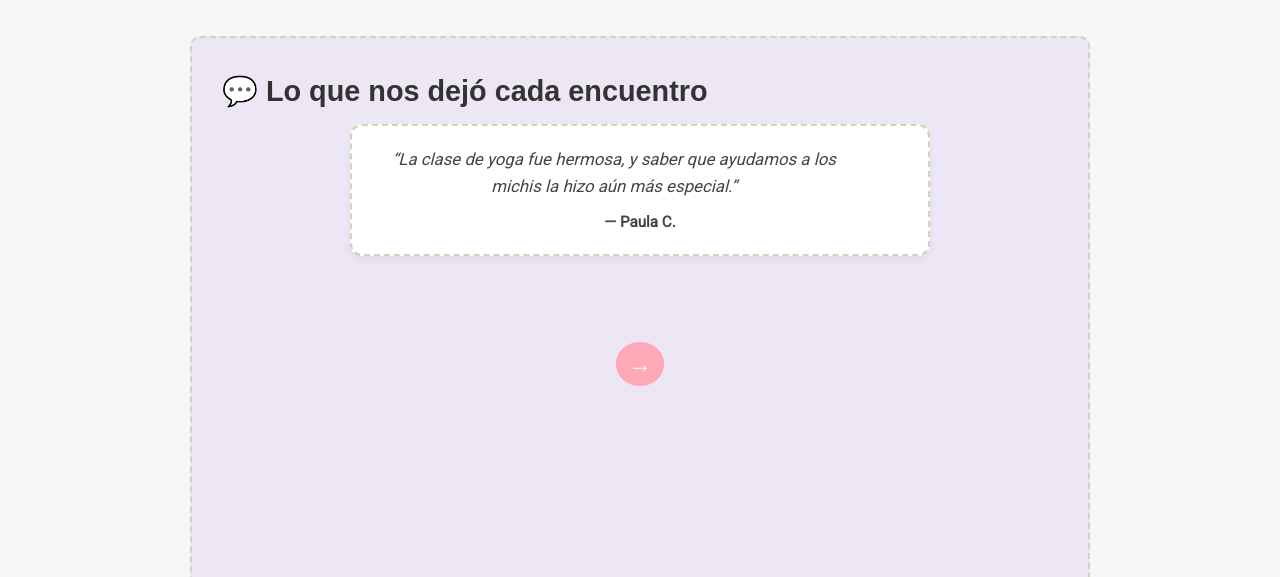
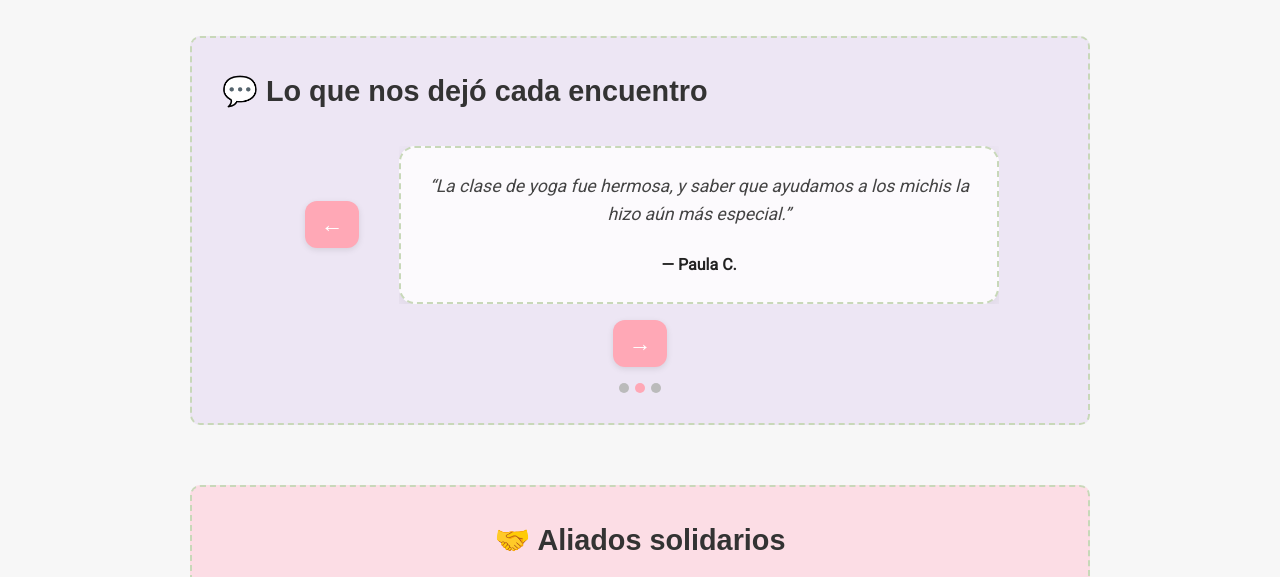
Before and after one commit to Nat-magui/patitas-sitio, a plain HTML site: page docs/eventos.html in a window 1280 px wide. Shown: the part 3250-3827 px from the top of the page. Drawn offline with Linux system fonts and the light colour scheme.

Commit message:
arreglo de LO QUE NOS DEJO CADA ENCUENTRO en eventos

```diff
--- a/docs/css/style.css
+++ b/docs/css/style.css
@@ -2348,3 +2348,97 @@ textarea:valid {
     display: none;
   }
 }
+
+/* ===================================== */
+/* Carrusel exclusivo para EVENTOS.html */
+/* NO compartir clases con otros sliders */
+/* ===================================== */
+.carrusel-eventos {
+  display: flex;
+  align-items: center;
+  justify-content: center;
+  flex-wrap: wrap;
+  gap: 1rem;
+  margin-top: 2rem;
+}
+
+.carrusel-eventos-contenido {
+  display: flex;
+  overflow: hidden;
+  max-width: 600px;
+}
+
+.carrusel-eventos-item {
+  min-width: 100%;
+  opacity: 0;
+  transform: translateX(30px);
+  transition: opacity 0.6s ease, transform 0.6s ease;
+  padding: 1.5rem;
+  box-sizing: border-box;
+  background-color: #ffffffcc;
+  border-radius: 16px;
+  border: 2px dashed var(--verde-salvajes);
+  box-shadow: 0 6px 20px rgba(0, 0, 0, 0.08);
+  text-align: center;
+  display: none;
+  position: relative;
+}
+
+.carrusel-eventos-item.activo {
+  display: block;
+  opacity: 1;
+  transform: translateX(0);
+}
+
+.carrusel-eventos-btn {
+  background-color: var(--acento);
+  border: none;
+  font-size: 1.4rem;
+  padding: 10px 16px;
+  border-radius: 12px;
+  box-shadow: 0 2px 6px rgba(0, 0, 0, 0.1);
+  color: white;
+  cursor: pointer;
+  transition: transform 0.3s ease, background-color 0.3s ease;
+  margin: 0 1.5rem; /* 👉 separa los botones del mensaje central */
+}
+
+.carrusel-eventos-btn:hover {
+  background-color: #ff90a6;
+  transform: translateY(-2px);
+}
+
+.indicadores-eventos {
+  display: flex;
+  justify-content: center;
+  gap: 6px;
+  margin-top: 1rem;
+}
+
+.indicadores-eventos span {
+  width: 10px;
+  height: 10px;
+  background-color: #bbb;
+  border-radius: 50%;
+  display: inline-block;
+  cursor: pointer;
+}
+
+.indicadores-eventos .activo {
+  background-color: var(--acento, #ffa8b6);
+}
+
+.carrusel-eventos-item p {
+  font-style: italic;
+  font-size: 1.1rem;
+  color: #444;
+  line-height: 1.6;
+  margin-bottom: 0.5rem;
+}
+
+.carrusel-eventos-item strong {
+  margin-top: 1rem;
+  display: inline-block;
+  font-weight: 600;
+  color: #222;
+}
--- a/docs/eventos.html
+++ b/docs/eventos.html
@@ -195,30 +195,30 @@
       <!-- Carrusel de testimonios de eventos -->
       <section id="testimonios-eventos" class="fade-in fondo-lavanda">
         <h2>💬 Lo que nos dejó cada encuentro</h2>
-        <div class="carrusel">
+        <div class="carrusel-eventos">
           <button
             id="prevEvento"
-            class="carrusel-btn"
+            class="carrusel-eventos-btn"
             aria-label="Anterior testimonio"
           >
             ←
           </button>
-          <div class="carrusel-contenido" id="carruselEventos">
-            <div class="carrusel-item activo">
+          <div class="carrusel-eventos-contenido" id="carruselEventos">
+            <div class="carrusel-eventos-item activo">
               <p>
                 “Gracias a la feria pude adoptar a mi gata Frida. Las conocí ahí
                 por primera vez.”
               </p>
               <strong>— Sofía R.</strong>
             </div>
-            <div class="carrusel-item">
+            <div class="carrusel-eventos-item">
               <p>
                 “La clase de yoga fue hermosa, y saber que ayudamos a los michis
                 la hizo aún más especial.”
               </p>
               <strong>— Paula C.</strong>
             </div>
-            <div class="carrusel-item">
+            <div class="carrusel-eventos-item">
               <p>
                 “Participamos en familia y terminamos apadrinando a un michi.
                 ¡Una experiencia llena de amor!”
@@ -228,13 +228,13 @@
           </div>
           <button
             id="nextEvento"
-            class="carrusel-btn"
+            class="carrusel-eventos-btn"
             aria-label="Siguiente testimonio"
           >
             →
           </button>
         </div>
-        <div class="indicadores-testimonios" id="indicadores-eventos"></div>
+        <div class="indicadores-eventos" id="indicadores-eventos"></div>
       </section>
 
       <section id="aliados" class="fade-in">
--- a/docs/js/script.js
+++ b/docs/js/script.js
@@ -445,57 +445,82 @@ document.addEventListener("DOMContentLoaded", () => {
     );
   });
 
-  // Carrusel de testimonios de eventos (sección en eventos.html)
-  const carruselEvItems = document.querySelectorAll(
-    "#carruselEventos .carrusel-item"
-  );
-  const prevEv = document.getElementById("prevEvento");
-  const nextEv = document.getElementById("nextEvento");
-  const indicadoresEv = document.getElementById("indicadores-eventos");
+  // Carrusel exclusivo de eventos (eventos.html)
+  (() => {
+    const items = document.querySelectorAll(
+      "#carruselEventos .carrusel-eventos-item"
+    );
+    const prevBtn = document.getElementById("prevEvento");
+    const nextBtn = document.getElementById("nextEvento");
+    const indicadores = document.getElementById("indicadores-eventos");
 
-  if (carruselEvItems.length > 0 && prevEv && nextEv && indicadoresEv) {
-    let currentEv = 0;
+    if (items.length === 0 || !prevBtn || !nextBtn || !indicadores) return;
 
-    // Crear indicadores visuales (bolitas)
-    carruselEvItems.forEach((_, i) => {
-      const bolita = document.createElement("span");
-      bolita.classList.add("indicador-bolita");
-      if (i === 0) bolita.classList.add("activo");
-      bolita.addEventListener("click", () => {
-        currentEv = i;
-        actualizarCarruselEventos();
+    let currentIndex = 0;
+    let autoplay = true;
+    let autoplayInterval;
+
+    // Crear indicadores únicos
+    items.forEach((_, i) => {
+      const dot = document.createElement("span");
+      dot.classList.add("indicador-evento");
+      if (i === 0) dot.classList.add("activo");
+      dot.addEventListener("click", () => {
+        currentIndex = i;
+        actualizar();
+        detenerAutoplay();
       });
-      indicadoresEv.appendChild(bolita);
+      indicadores.appendChild(dot);
     });
 
-    // Actualiza el carrusel mostrando solo el testimonio actual
-    const actualizarCarruselEventos = () => {
-      carruselEvItems.forEach((item, i) =>
-        item.classList.toggle("activo", i === currentEv)
-      );
-      indicadoresEv
-        .querySelectorAll(".indicador-bolita")
-        .forEach((dot, i) => dot.classList.toggle("activo", i === currentEv));
+    const actualizar = () => {
+      items.forEach((item, i) => {
+        item.classList.toggle("activo", i === currentIndex);
+      });
+      indicadores.querySelectorAll("span").forEach((dot, i) => {
+        dot.classList.toggle("activo", i === currentIndex);
+      });
     };
 
-    // Navegación con flechas
-    prevEv.addEventListener("click", () => {
-      currentEv =
-        (currentEv - 1 + carruselEvItems.length) % carruselEvItems.length;
-      actualizarCarruselEventos();
+    const siguiente = () => {
+      currentIndex = (currentIndex + 1) % items.length;
+      actualizar();
+    };
+
+    const anterior = () => {
+      currentIndex = (currentIndex - 1 + items.length) % items.length;
+      actualizar();
+    };
+
+    const iniciarAutoplay = () => {
+      autoplayInterval = setInterval(siguiente, 6000);
+    };
+
+    const detenerAutoplay = () => {
+      autoplay = false;
+      clearInterval(autoplayInterval);
+    };
+
+    prevBtn.addEventListener("click", () => {
+      anterior();
+      detenerAutoplay();
     });
 
-    nextEv.addEventListener("click", () => {
-      currentEv = (currentEv + 1) % carruselEvItems.length;
-      actualizarCarruselEventos();
+    nextBtn.addEventListener("click", () => {
+      siguiente();
+      detenerAutoplay();
     });
 
-    // Autoplay cada 6 segundos
-    setInterval(() => {
-      currentEv = (currentEv + 1) % carruselEvItems.length;
-      actualizarCarruselEventos();
-    }, 6000);
-  }
+    items.forEach((item) => {
+      item.addEventListener("mouseenter", detenerAutoplay);
+      item.addEventListener("mouseleave", () => {
+        if (!autoplay) return;
+        iniciarAutoplay();
+      });
+    });
+
+    iniciarAutoplay();
+  })();
 
   // Carrusel de historias
   const itemsHistoria = document.querySelectorAll(
```
